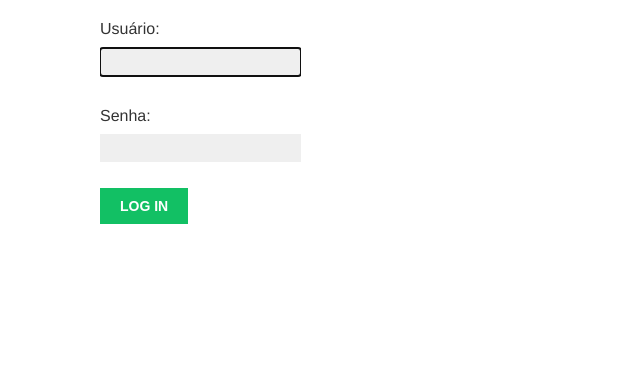
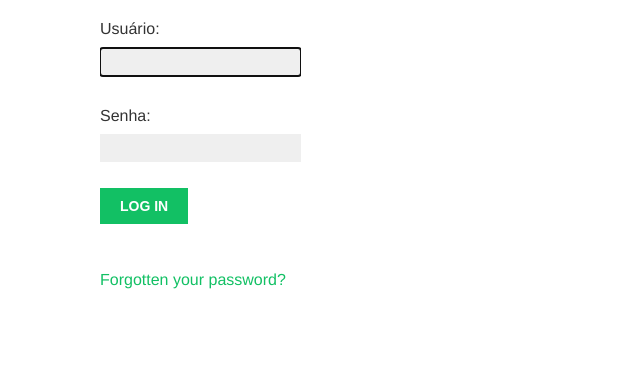
Before and after one commit to WellingtonIdeao/d3ex_bookmarks, a Django app: page /account/login/?next=/account/password_change/ in a window 1280 px wide. Shown: the part 201-570 px from the top of the page, without its empty margins (0-640 px from the left). Run offline with Django 3.2, Linux system fonts and the light colour scheme; some web fonts are replaced.

Commit message:
Add password reset using CBV

```diff
--- a/account/templates/account/registration/login.html
+++ b/account/templates/account/registration/login.html
@@ -15,5 +15,7 @@
             <input type="hidden" name="next" value="{{ next }}" />
             <p><input type="submit" value="Log in"/></p>
         </form>
+        <p><a href="{% url 'account:password_reset' %}">Forgotten your password?</a></p>
     </div>
+
 {% endblock content %}
--- /dev/null
+++ b/account/templates/account/registration/password_reset_email.html
@@ -0,0 +1,4 @@
+Someone asked for password reset for email {{ email }}. Follow the
+link below:
+{{ protocol }}://{{ domain }}{% url "account:password_reset_confirm" uidb64=uid token=token %}
+Your username, in case you've forgotten: {{ user.get_username }}
--- a/account/urls.py
+++ b/account/urls.py
@@ -1,6 +1,7 @@
 from django.urls import path, include
-from .views import user_login, user_logout, LoginView, LogoutView,\
-    PasswordChangeView, PasswordChangeDoneView, dashboard
+from .views import user_login, user_logout, Login, Logout,\
+    PasswordChange, PasswordChangeDone, PasswordReset, PasswordResetDone, PasswordResetConfirm,\
+    PasswordResetComplete, dashboard
 
 
 app_name = 'account'
@@ -11,11 +12,17 @@ urlpatterns = [
     # path('auth/', include('django.contrib.auth.urls')),
 
     # login / logout urls
-    path('login/', LoginView.as_view(), name='login'),
-    path('logout/', LogoutView.as_view(), name='logout'),
+    path('login/', Login.as_view(), name='login'),
+    path('logout/', Logout.as_view(), name='logout'),
     path('', dashboard, name='dashboard'),
 
     # change password urls
-    path('password_change/', PasswordChangeView.as_view(), name='password_change'),
-    path('password_change/done/', PasswordChangeDoneView.as_view(), name='password_change_done'),
+    path('password_change/', PasswordChange.as_view(), name='password_change'),
+    path('password_change/done/', PasswordChangeDone.as_view(), name='password_change_done'),
+
+    # reset password urls
+    path('password_reset/', PasswordReset.as_view(), name='password_reset'),
+    path('password_reset/done/', PasswordResetDone.as_view(), name='password_reset_done'),
+    path('reset/<uidb64>/<token>/', PasswordResetConfirm.as_view(), name='password_reset_confirm'),
+    path('reset/done/', PasswordResetComplete.as_view(), name='password_reset_complete'),
 ]
--- a/account/views.py
+++ b/account/views.py
@@ -3,7 +3,10 @@ from django.urls import reverse, reverse_lazy
 from django.http import HttpResponse
 from .forms import LoginForm
 from django.contrib.auth import authenticate, login, logout
-from django.contrib.auth.views import LoginView, LogoutView, PasswordChangeView, PasswordChangeDoneView
+from django.contrib.auth.views import LoginView, LogoutView, PasswordChangeView, PasswordChangeDoneView, \
+    PasswordResetView, PasswordResetDoneView, PasswordResetConfirmView, PasswordResetCompleteView
+
+
 from django.contrib.auth.decorators import login_required
 
 # function based views
@@ -36,21 +39,40 @@ def user_logout(request):
 
 # class based views
 
-class LoginView(LoginView):
+class Login(LoginView):
     template_name = 'account/registration/login.html'
 
 
-class LogoutView(LogoutView):
+class Logout(LogoutView):
     template_name = 'account/registration/logged_out.html'
 
 
-class PasswordChangeView(PasswordChangeView):
+class PasswordChange(PasswordChangeView):
     template_name = 'account/registration/password_change_form.html'
     success_url = reverse_lazy('account:password_change_done')
 
 
-class PasswordChangeDoneView(PasswordChangeDoneView):
+class PasswordChangeDone(PasswordChangeDoneView):
     template_name = 'account/registration/password_change_done.html'
+
+
+class PasswordReset(PasswordResetView):
+    template_name = 'account/registration/password_reset_form.html'
+    email_template_name = 'account/registration/password_reset_email.html'
+    success_url = reverse_lazy('account:password_reset_done')
+
+
+class PasswordResetDone(PasswordResetDoneView):
+    template_name = 'account/registration/password_reset_done.html'
+
+
+class PasswordResetConfirm(PasswordResetConfirmView):
+    template_name = 'account/registration/password_reset_confirm.html'
+    success_url = reverse_lazy('account:password_reset_complete')
+
+
+class PasswordResetComplete(PasswordResetCompleteView):
+    template_name = 'account/registration/password_reset_complete.html'
 
 
 @login_required
--- a/bookmarks/settings/development.py
+++ b/bookmarks/settings/development.py
@@ -23,3 +23,5 @@ ALLOWED_HOSTS = env.list('ALLOWED_HOSTS')
 DATABASES = {
     'default': env.db(),
 }
+
+EMAIL_BACKEND = 'django.core.mail.backends.console.EmailBackend'
```
Also changed, not shown: account/templates/account/registration/password_reset_complete.html (added, +7 -0 lines), account/templates/account/registration/password_reset_confirm.html (added, +16 -0 lines), account/templates/account/registration/password_reset_done.html (added, +7 -0 lines), account/templates/account/registration/password_reset_form.html (added, +11 -0 lines).
